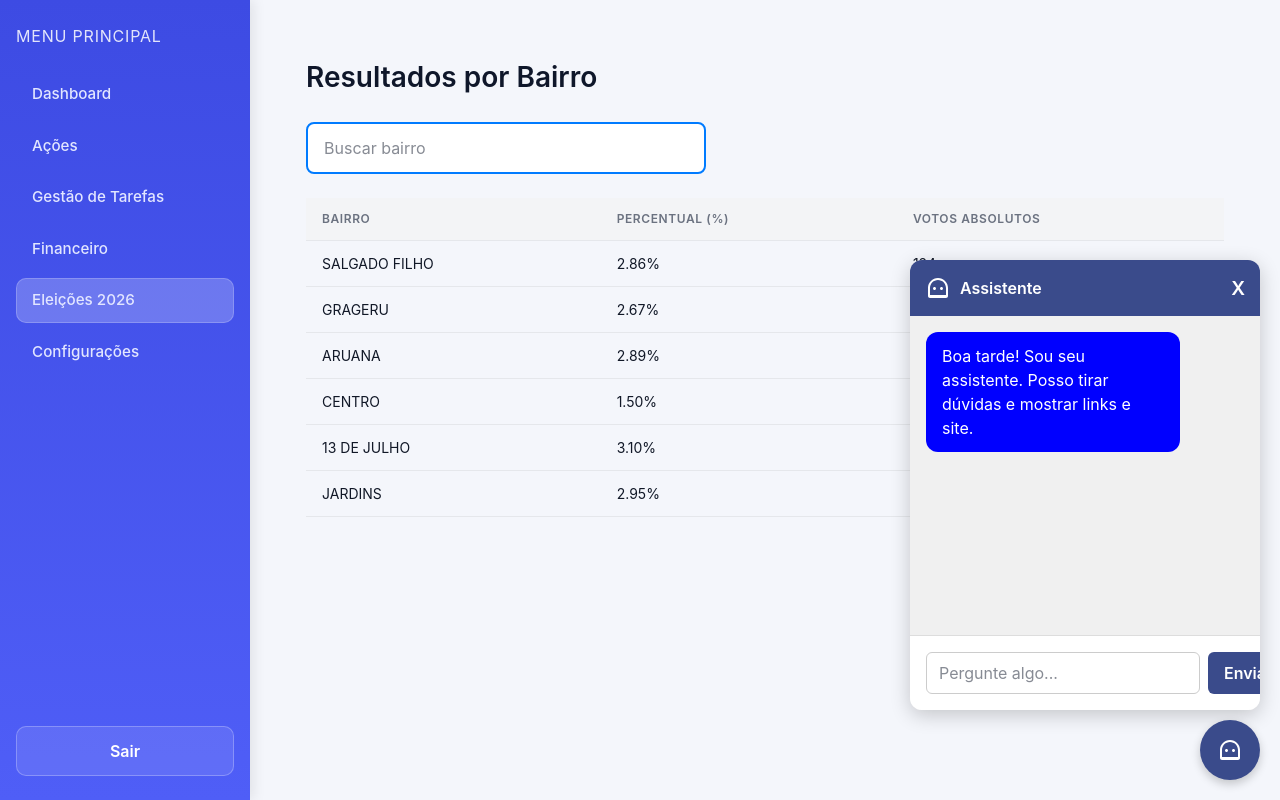
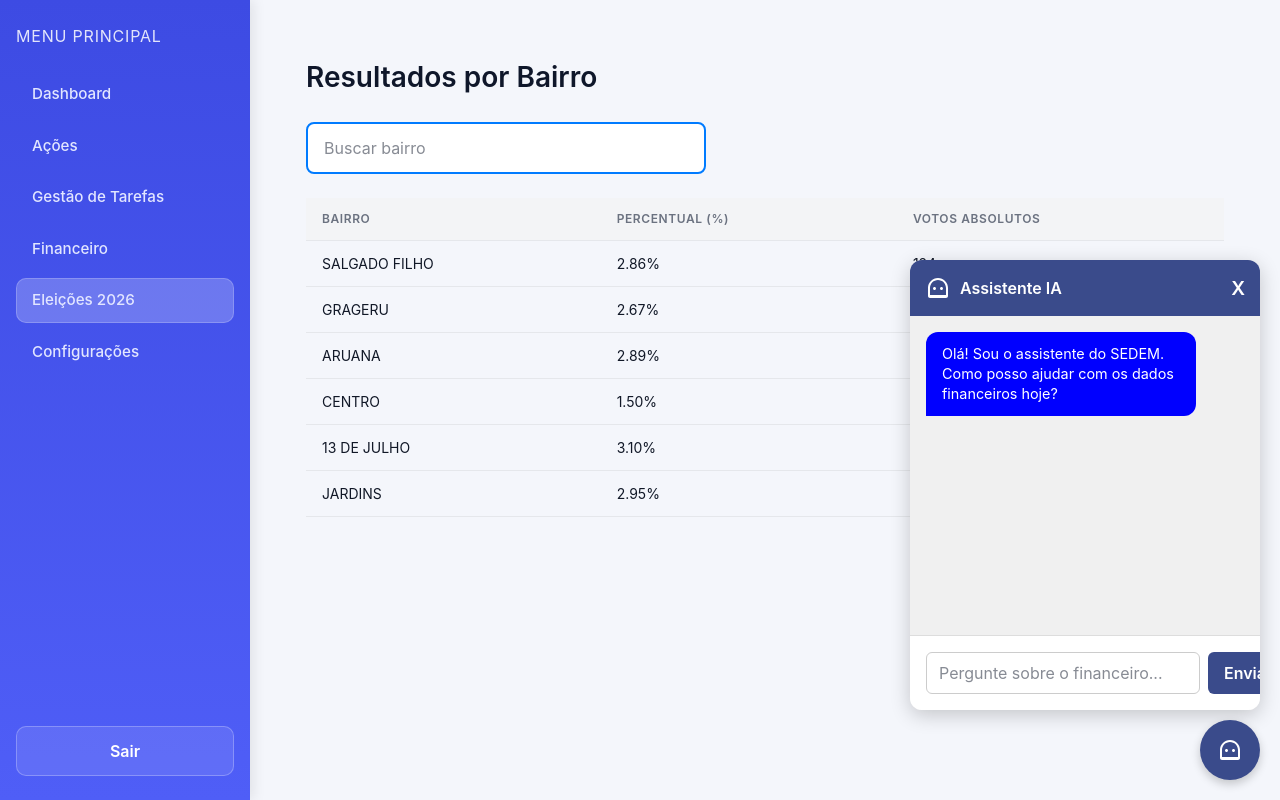
Before and after one commit to IdelVitor/Residencia_III_Mandatuum, a Next.js app in the folder frontend/: page /eleicao in a window 1280 px wide. Both pictures are taken after a click on the button 1230 px from the left and 750 px from the top of the page. Built offline with nearby package versions, Linux system fonts and the light colour scheme.

Commit message:
chatbot implementado

```diff
--- a/frontend/app/components/ChatWidget.tsx
+++ b/frontend/app/components/ChatWidget.tsx
@@ -18,8 +18,76 @@ const IconBot = () => (
   </svg>
 );
 
+type Message = {
+  id: number;
+  type: "bot" | "user";
+  text: string;
+};
+
 export function ChatWidget() {
   const [isChatOpen, setIsChatOpen] = useState(false);
+
+  const [messages, setMessages] = useState<Message[]>([
+    {
+      id: 1,
+      type: "bot",
+      text: "Olá! Sou o assistente do SEDEM. Como posso ajudar com os dados financeiros hoje?",
+    },
+  ]);
+
+  const [inputValue, setInputValue] = useState("");
+
+  const [isLoading, setIsLoading] = useState(false);
+
+  const handleSend = async () => {
+    if (!inputValue.trim()) return;
+
+    const userMsg: Message = { id: Date.now(), type: "user", text: inputValue };
+    setMessages((prev) => [...prev, userMsg]);
+    setInputValue("");
+    setIsLoading(true);
+
+    try {
+      const base = process.env.NEXT_PUBLIC_API_URL ?? "http://localhost:8082";
+      const token = localStorage.getItem("token");
+
+      const res = await fetch(`${base}/chat`, {
+        method: "POST",
+        headers: {
+          "Content-Type": "application/json",
+          Authorization: token ? `Bearer ${token}` : "",
+        },
+        body: JSON.stringify({ pergunta: userMsg.text }),
+      });
+
+      if (!res.ok) {
+        throw new Error("Erro na comunicação com a IA");
+      }
+
+      const data = await res.json();
+
+      const botMsg: Message = {
+        id: Date.now() + 1,
+        type: "bot",
+        text: data.resposta,
+      };
+      setMessages((prev) => [...prev, botMsg]);
+    } catch (error) {
+      console.error(error);
+      const errorMsg: Message = {
+        id: Date.now() + 1,
+        type: "bot",
+        text: "Desculpe, ocorreu um erro ao processar sua pergunta.",
+      };
+      setMessages((prev) => [...prev, errorMsg]);
+    } finally {
+      setIsLoading(false);
+    }
+  };
+
+  const handleKeyPress = (e: React.KeyboardEvent) => {
+    if (e.key === "Enter") handleSend();
+  };
 
   return (
     <div className={chat.chatContainer}>
@@ -27,7 +95,7 @@ export function ChatWidget() {
         <div className={chat.chatWindow}>
           <div className={chat.chatHeader}>
             <IconBot />
-            <span>Assistente</span>
+            <span>Assistente IA</span>
             <button
               className={chat.closeButton}
               onClick={() => setIsChatOpen(false)}
@@ -37,19 +105,38 @@ export function ChatWidget() {
           </div>
 
           <div className={chat.chatBody}>
-            <div className={chat.botMessage}>
-              Boa tarde! Sou seu assistente. Posso tirar dúvidas e mostrar
-              links e site.
-            </div>
+            {messages.map((msg) => (
+              <div
+                key={msg.id}
+                className={
+                  msg.type === "bot" ? chat.botMessage : chat.userMessage
+                }
+              >
+                {msg.text}
+              </div>
+            ))}
+            {isLoading && (
+              <div className={chat.loadingMessage}>Digitando...</div>
+            )}
           </div>
 
           <div className={chat.chatInputArea}>
             <input
               type="text"
-              placeholder="Pergunte algo..."
+              placeholder="Pergunte sobre o financeiro..."
               className={chat.chatInput}
+              value={inputValue}
+              onChange={(e) => setInputValue(e.target.value)}
+              onKeyDown={handleKeyPress}
+              disabled={isLoading}
             />
-            <button className={chat.sendButton}>Enviar</button>
+            <button
+              className={chat.sendButton}
+              onClick={handleSend}
+              disabled={isLoading}
+            >
+              {isLoading ? "..." : "Enviar"}
+            </button>
           </div>
         </div>
       )}
--- a/frontend/app/components/chat.module.css
+++ b/frontend/app/components/chat.module.css
@@ -1,18 +1,13 @@
-/* app/eleicao/chat.module.css */
-
 .chatContainer {
-  /* Este container não faz nada visualmente,
-     mas é útil se você quiser agrupar o chat */
 }
 
-/* O Botão Flutuante (FAB) no canto */
 .chatToggleButton {
   position: fixed;
   bottom: 20px;
   right: 20px;
   width: 60px;
   height: 60px;
-  background-color: #3a4b8b; /* Cor principal (azul escuro do header) */
+  background-color: #3a4b8b;
   color: white;
   border: none;
   border-radius: 50%;
@@ -29,26 +24,24 @@
   transform: scale(1.1);
 }
 
-/* A Janela do Chat */
 .chatWindow {
   position: fixed;
-  bottom: 90px; /* Acima do botão */
+  bottom: 90px;
   right: 20px;
   width: 350px;
   max-width: 90vw;
   height: 450px;
-  background-color: #f0f0f0; /* Fundo cinza claro da imagem */
+  background-color: #f0f0f0;
   border-radius: 12px;
   box-shadow: 0 5px 20px rgba(0, 0, 0, 0.2);
   display: flex;
   flex-direction: column;
-  overflow: hidden; /* Para forçar os cantos arredondados */
+  overflow: hidden;
   z-index: 1000;
 }
 
-/* Cabeçalho da Janela */
 .chatHeader {
-  background-color: #3a4b8b; /* Azul escuro da imagem */
+  background-color: #3a4b8b;
   color: white;
   padding: 1rem;
   font-weight: 600;
@@ -71,27 +64,50 @@
   cursor: pointer;
 }
 
-/* Corpo (onde as mensagens ficam) */
 .chatBody {
   flex-grow: 1;
   padding: 1rem;
-  overflow-y: auto; /* Adiciona scroll se as mensagens passarem da altura */
+  overflow-y: auto;
   display: flex;
   flex-direction: column;
-  gap: 0.5rem;
+  gap: 0.8rem;
 }
 
 .botMessage {
-  background-color: #0000ff; /* Azul brilhante da imagem */
+  background-color: #0000ff;
   color: white;
   padding: 0.75rem 1rem;
-  border-radius: 12px;
-  max-width: 80%;
+  border-radius: 12px 12px 12px 0;
+  max-width: 85%;
   align-self: flex-start;
-  word-wrap: break-word; /* Quebra de linha */
+  word-wrap: break-word;
+  font-size: 0.9rem;
+  line-height: 1.4;
 }
 
-/* Área de Input (embaixo) */
+.userMessage {
+  background-color: #e5e7eb;
+  color: #1f2937;
+  padding: 0.75rem 1rem;
+  border-radius: 12px 12px 0 12px;
+  max-width: 85%;
+  align-self: flex-end;
+  word-wrap: break-word;
+  font-size: 0.9rem;
+  line-height: 1.4;
+  border: 1px solid #d1d5db;
+}
+
+.loadingMessage {
+  align-self: flex-start;
+  color: #6b7280;
+  font-size: 0.8rem;
+  font-style: italic;
+  margin-left: 0.5rem;
+}
+
+/* --- INPUT --- */
+
 .chatInputArea {
   display: flex;
   padding: 1rem;
@@ -108,7 +124,7 @@
 }
 
 .sendButton {
-  background-color: #3a4b8b; /* Azul escuro */
+  background-color: #3a4b8b;
   color: white;
   border: none;
   padding: 0.5rem 1rem;
@@ -120,3 +136,9 @@
 .sendButton:hover {
   opacity: 0.9;
 }
+
+.sendButton:disabled {
+  background-color: #9ca3af;
+  cursor: not-allowed;
+  opacity: 0.7;
+}
```
